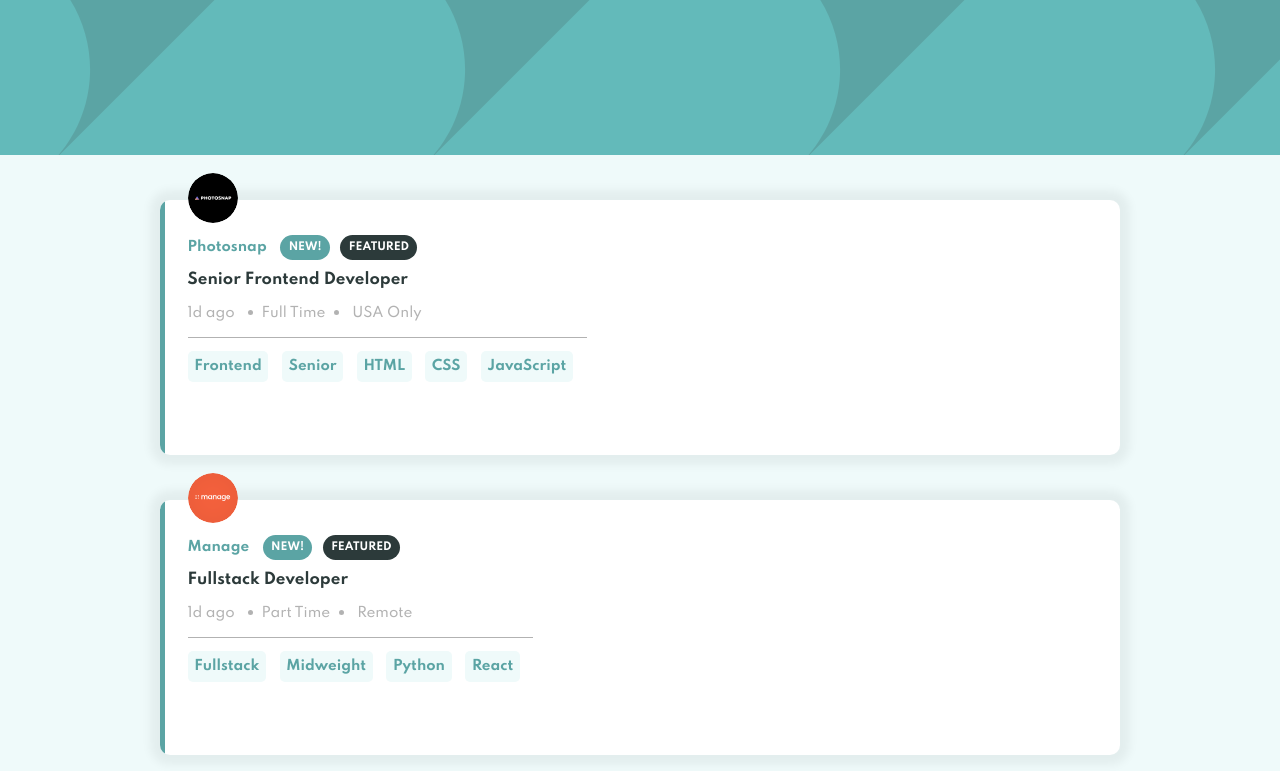
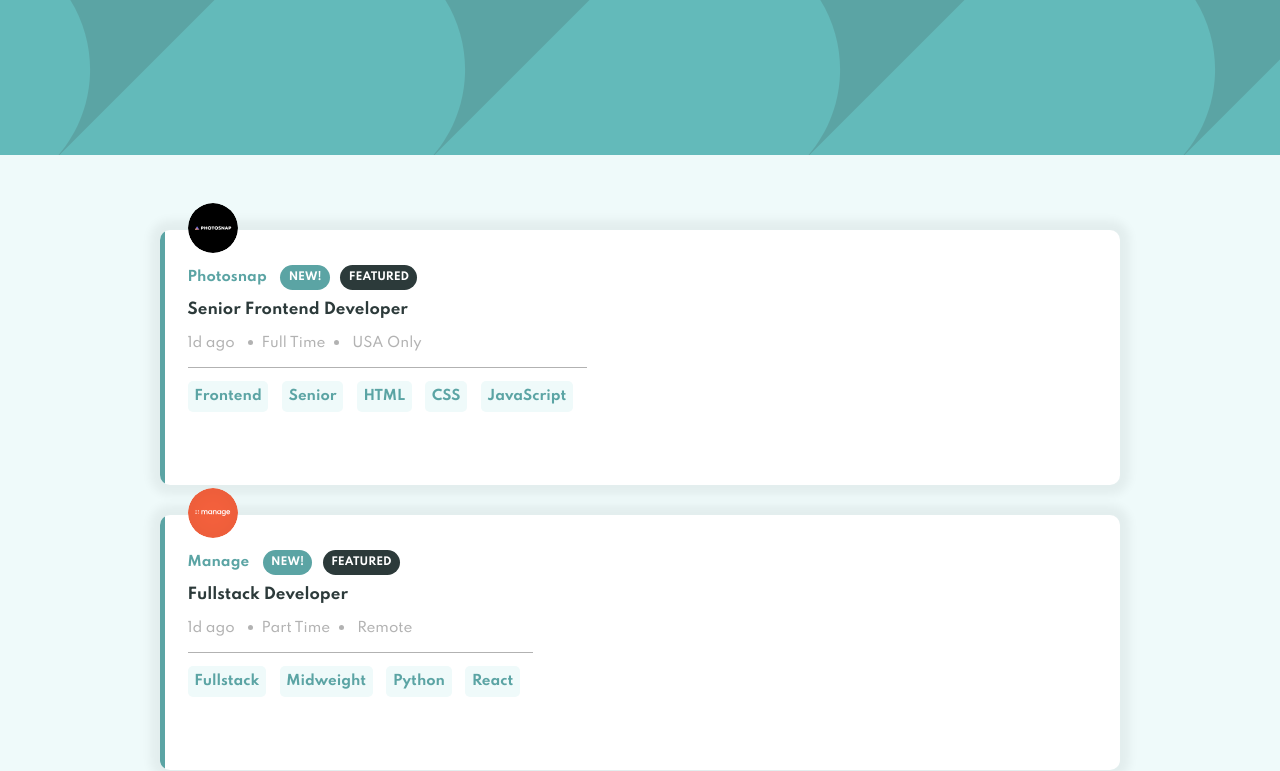
Before and after one commit to kevinjpuscan/react-job-listings, a React (Create React App) app: page / in a window 1280 px wide. Shown: the top 771 px of the page. Built offline with nearby package versions, Linux system fonts and the light colour scheme.

Commit message:
correct type in span

```diff
--- a/src/components/card.js
+++ b/src/components/card.js
@@ -10,7 +10,7 @@ export const CardStyled = styled.div`
   overflow: hidden;
   display: flex;
   box-shadow: 0px 0px 10px 10px rgba(0, 0, 0, 0.05);
-  margin-top: 3em;
+  margin-top: 2em;
 
   .line-card {
     height: 255px;
@@ -160,8 +160,10 @@ function Card({ el, image }) {
           <div className="detail-card">
             <div className="feactures">
               <span className="category">{el.company}</span>
-              {el.new && <Feature type="new" text="NEW!" />}
-              {el.featured && <Feature type="featured" text="FEATURED" />}
+              {el.new && <Feature typeFeature="new" text="NEW!" />}
+              {el.featured && (
+                <Feature typeFeature="featured" text="FEATURED" />
+              )}
             </div>
 
             <div className="title">{el.position}</div>
--- a/src/components/feature.js
+++ b/src/components/feature.js
@@ -4,14 +4,14 @@ import styled from "styled-components";
 export const FeatureStyled = styled.span`
   padding: 0.6em 0.8em;
   background: ${props =>
-    props.type === "new" ? "var(--dark-cyan)" : "var(--very-dark-gray)"};
+    props.typeFeature === "new" ? "var(--dark-cyan)" : "var(--very-dark-gray)"};
   color: white;
   border-radius: 1.2em;
   font-size: 0.7em;
   font-weight: 700;
 `;
-function Feature({ text, type }) {
-  return <FeatureStyled type={type}>{text}</FeatureStyled>;
+function Feature({ text, typeFeature }) {
+  return <FeatureStyled typeFeature={typeFeature}>{text}</FeatureStyled>;
 }
 
 export default Feature;
--- a/src/components/main.js
+++ b/src/components/main.js
@@ -26,7 +26,7 @@ export const MainStyled = styled.div`
   }
 
   .list-result {
-    margin-top: 1em;
+    margin-top: 5em;
   }
 
   @media (min-width: 1440px) {
```
